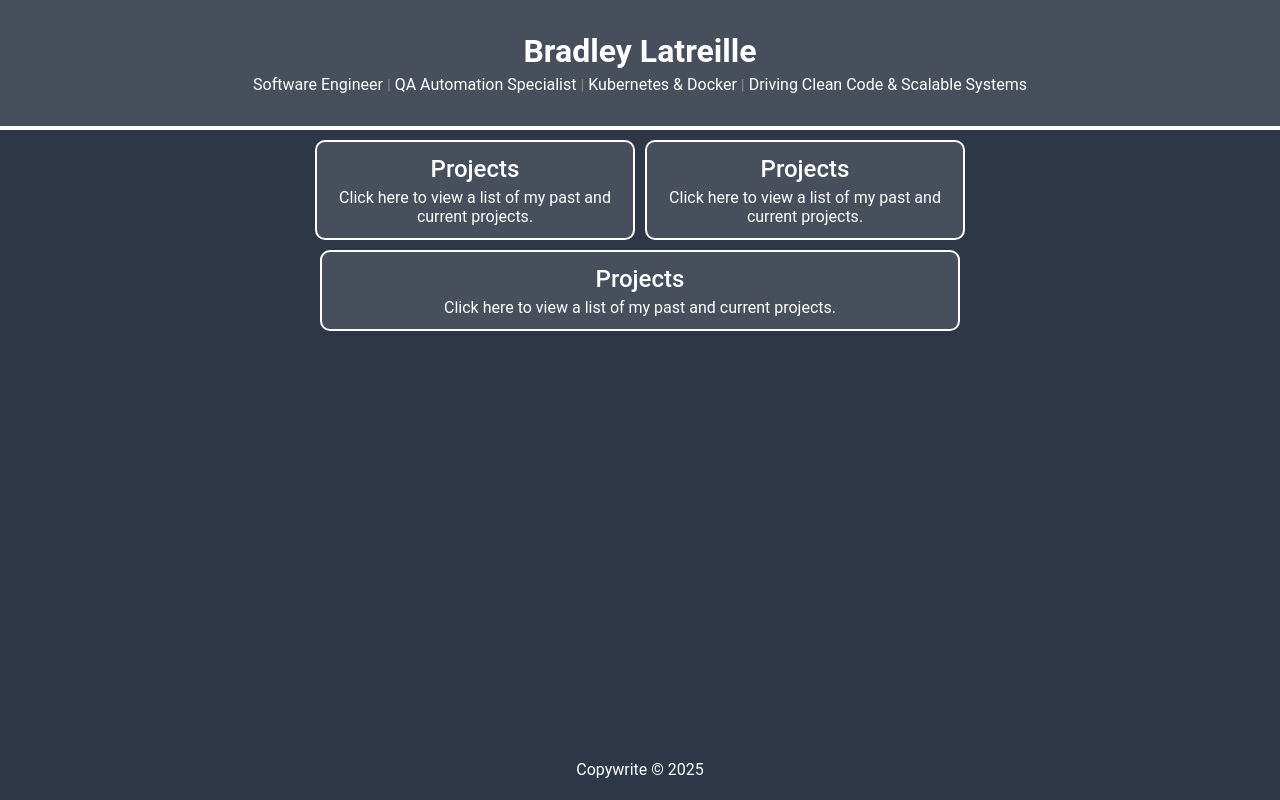
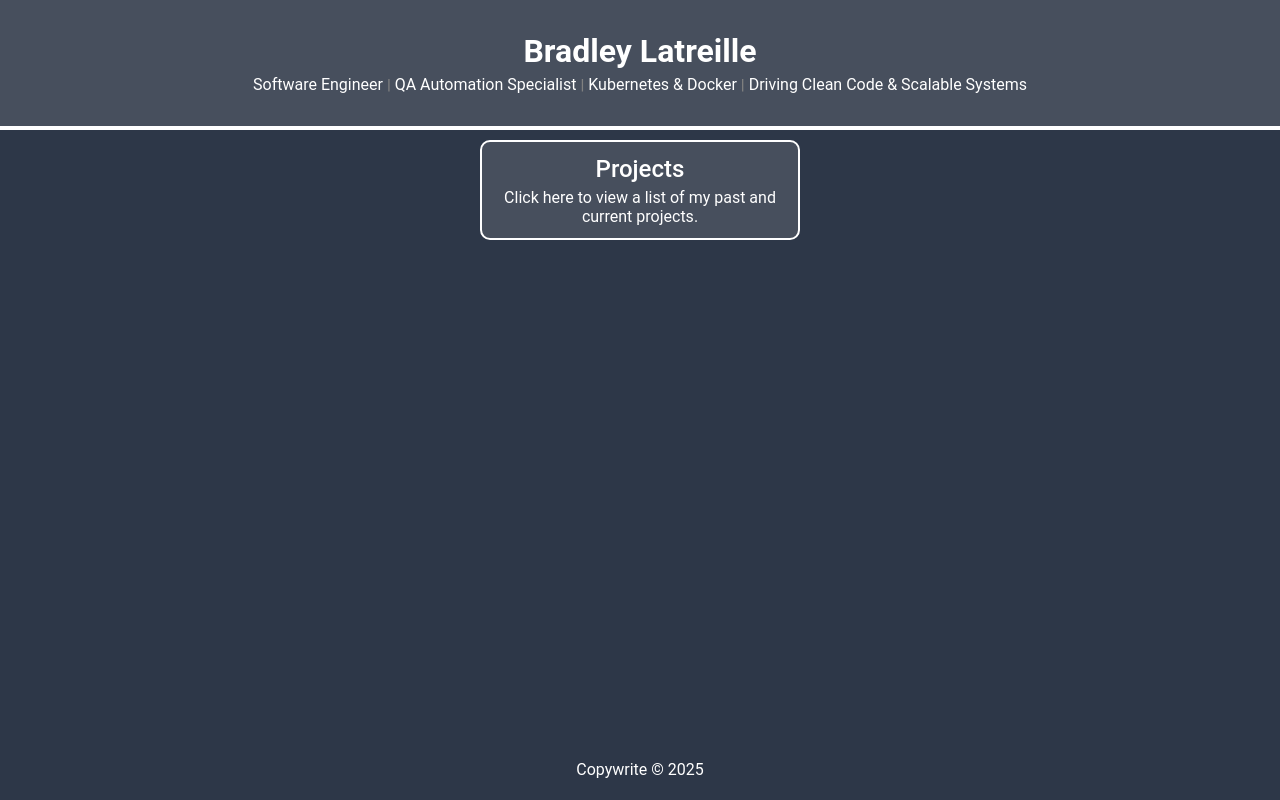
Before and after one commit to Bradltr95/bradltr-website, a plain HTML site: page index.html in a window 1280 px wide. Drawn offline with Linux system fonts and the light colour scheme.

Commit message:
task: add the index.html file to the root directory of the project

```diff
--- a/src/content/index.html
+++ b/index.html
@@ -4,7 +4,7 @@
         <meta charset="UTF-8" />
         <meta name="viewport" content="width=device-width, initial-scale=1.0" />
         <title>Bradley Latreille - Personal Website</title>
-        <link rel="stylesheet" href="../styles/styles.css">
+        <link rel="stylesheet" href="src/styles/styles.css">
     </head>
     <body>
         <main>
@@ -17,14 +17,6 @@
                     <h2 class="card-header">Projects</h2>
                     <p class="card-body">Click here to view a list of my past and current projects.</p>
                 </div>
-                <div id="projects-card" class="card-1">
-                    <h2 class="card-header">Projects</h2>
-                    <p class="card-body">Click here to view a list of my past and current projects.</p>
-                </div>
-                <div id="projects-card" class="card-2">
-                    <h2 class="card-header">Projects</h2>
-                    <p class="card-body">Click here to view a list of my past and current projects.</p>
-                </div>
             </div>
             <footer class="footer">
                 Copywrite &copy; 2025
```
